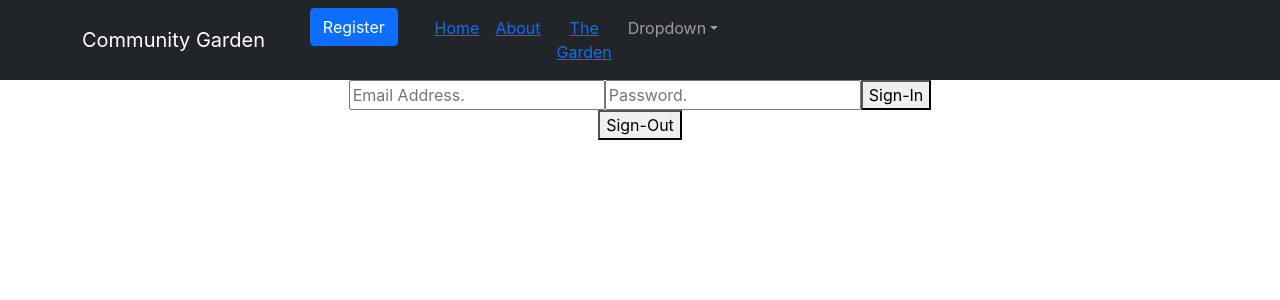
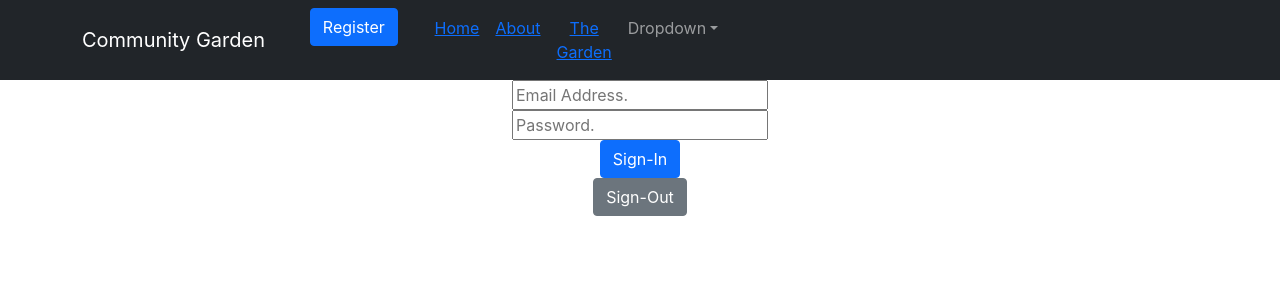
Before and after one commit to JAndrzGutierrez/CommGarden-Client, a React (Create React App) app: page /home in a window 1280 px wide. Shown: the top 300 px of the page. Built offline with nearby package versions, Linux system fonts and the light colour scheme.

Commit message:
Added Bootstrap to sign in form.

```diff
--- a/src/App.js
+++ b/src/App.js
@@ -18,8 +18,6 @@ function App() {
           <Route path='/index1'></Route>
           <Route path='/index2'></Route>
           <Route path='/index3'></Route>
-
-
         </Routes>
       </main>
     </div>
--- a/src/Components/NavBar/NavBar.js
+++ b/src/Components/NavBar/NavBar.js
@@ -11,7 +11,6 @@ const NavBar = () =>{
         <Container>
             <Navbar.Brand href="#home">Community Garden</Navbar.Brand>
             <Navbar.Toggle aria-controls="basic-navbar-nav" />
-
             <Navbar.Collapse id="basic-navbar-nav">
             <Nav className="me-auto">
             <SignUpForm/>
--- a/src/Components/SignInForm/SignInForm.js
+++ b/src/Components/SignInForm/SignInForm.js
@@ -1,4 +1,9 @@
 import { useState, useEffect } from "react";
+import Container from "react-bootstrap/Container";
+import Form from "react-bootstrap/Form";
+import Button from "react-bootstrap/Button";
+
+
 
 const SignInForm = () => {
   // LOGIC
@@ -10,7 +15,7 @@ const SignInForm = () => {
   });
   const [submit, setSubmit] = useState();
   const [info, setInfo] = useState({});
-
+  //Modal States
   // API URLS/PATHS
   // const SignUpUrl = "https://localhost/8000/sign-up/";
   // const SignInUrl = "https://localhost/8000/sign-in/";
@@ -70,31 +75,33 @@ const SignInForm = () => {
   // This is the code that shows in the browser
 
   return (
-    <div className="sign-in-form">
-      {/* <h1>
-        Logged in as {info ? info.user.token :'NADA DE NADA'}
-      </h1> */}
-      <form onSubmit={handleSubmit}>
+    <Container className="sign-in-form">
+
+      <Form onSubmit={handleSubmit}>
+        <Form.Group>
         <input
           onChange={handleChange}
           value={signInform.email}
           placeholder="Email Address."
           name="email"
         />
-
+        </Form.Group>
+        <Form.Group>
         <input
           onChange={handleChange}
           value={signInform.password}
           placeholder="Password."
           name="password"
         />
+        </Form.Group>
 
-        <button type="Submit">Sign-In</button>
-      </form>
-      <form onSubmit={handleSignOut}>
-        <button type="Submit">Sign-Out</button>
-      </form>
-    </div>
+        <Button type="Submit">Sign-In</Button>
+      </Form>
+      <Form onSubmit={handleSignOut}>
+        <Button variant="secondary" type="Submit">Sign-Out</Button>
+      </Form>
+
+    </Container>
   );
 };
 
```
